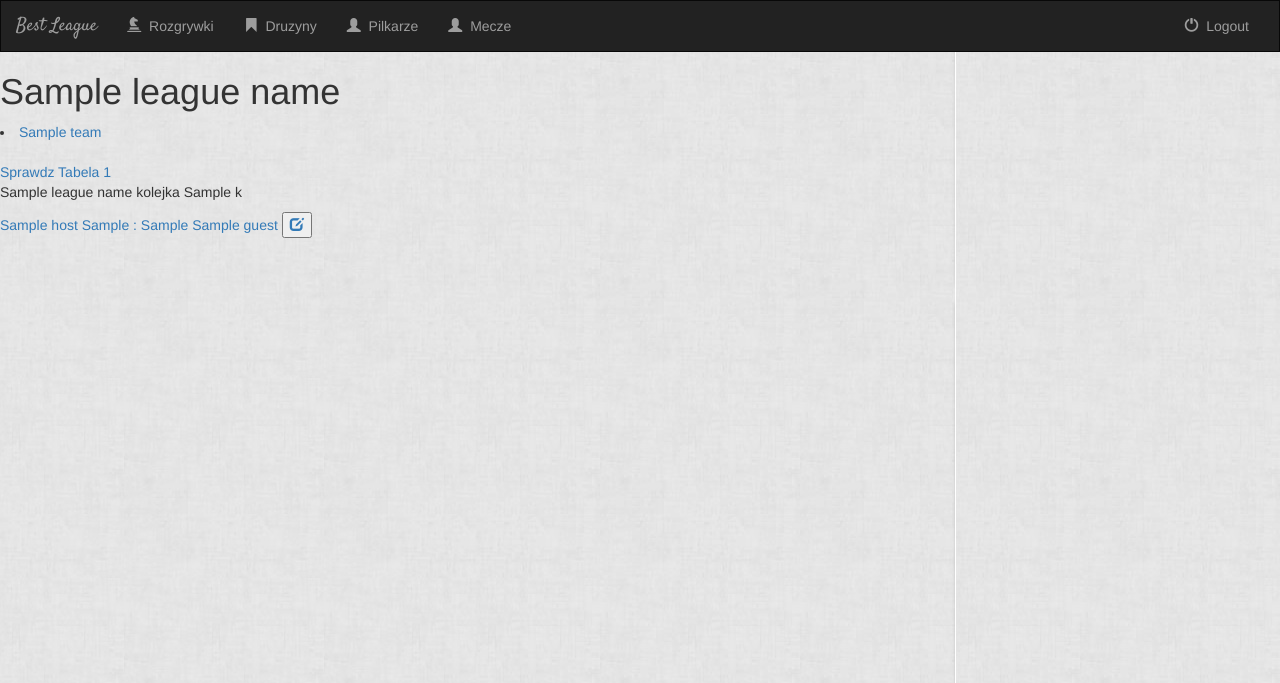
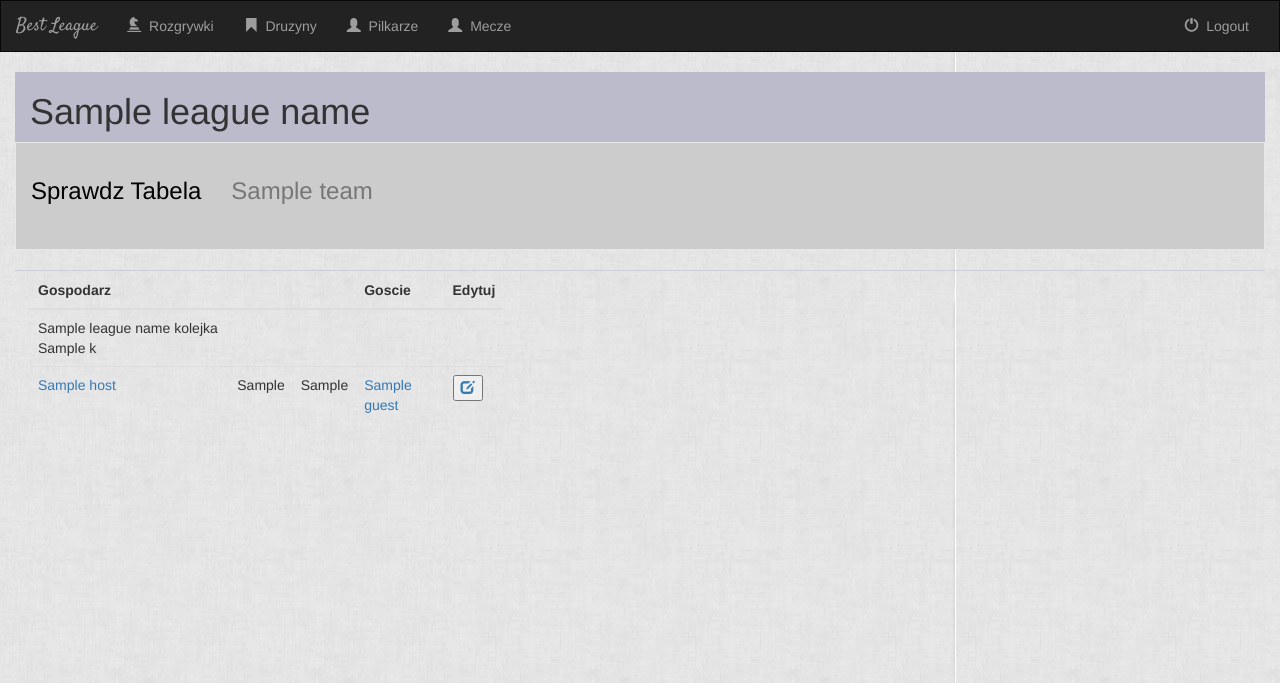
Before and after one commit to whiskermrr/players_dot_com, a Django app: template competition/templates/competition/season_teams.html in a window 1280 px wide. Shown: the top 683 px of the page. Run offline with Django 3.2, Linux system fonts and the light colour scheme; the template is opened without the code that fills it: most values are stand-ins (such as "Sample title", 1, 10 or a date in 2020); some libraries are stand-ins or nearby versions.

Commit message:
stylizacja tabeli

```diff
--- a/competition/templates/competition/season_teams.html
+++ b/competition/templates/competition/season_teams.html
@@ -3,39 +3,97 @@
 {% block body %}
 
     {% if teams %}
-        <h1> {{ league_name }}</h1>
+
+        <div class="container-fluid">
+            <div class=”row”>
+                <div class="col-md-12" style="background-color: #BBBBCC"> <h1>{{ league_name }}</h1> </div>
+            </div>
+        </div>
+
+        <div class="container-fluid" >
+            <nav class="navbar navbar-default" style="background-color: #CCCCCC">
+                <div class="conteiner-fluid" >
+                    <div>
+                        <ul class="nav navbar-nav">
+                            <li><a href="{% url 'competition:league_table' league_id league_name %}" style="color: #000000"> <h3>Sprawdz Tabela<h3> </a></li>
                             {% for t in teams %}
-            <li>
-                <a href="{% url 'competition:team_details' t.id  %}"> {{ t.name }} </a>
-            </li>
-            <br>
+                                <li><a href="{% url 'competition:team_details' t.id  %}"> <h3>{{ t.name }}</h3> </a></li>
                             {% endfor %}
+                        </ul>
+                    </div>
+                </div>
+             </nav>
+        </div>
+
+
     {% else %}
         <h2>No Teams found.</h2>
     {% endif %}
 
-    <a href="{% url 'competition:league_table' league_id league_name %}"> Sprawdz Tabela {{ league_id }}</a>
+    <div class="container-fluid">
+        <div class=”row”>
+           <div class="col-md-12" style="background-color: #CCCDDD">
+
+           </div>
+        </div>
+    </div>
 
     {% if  kolejka_list %}
+        <div class="col-md-5">
+            <div class="container-fluid">
+                <table class="table table-hover">
+                     <thead>
+                        <tr>
+                            <div class="col-md-2">
+                                <th>Gospodarz</th>
+                            </div>
+                            <th></th>
+                            <th></th>
+                            <th>Goscie</th>
+                            <th>Edytuj</th>
+                        </tr>
+                     </thead>
+                     <tbody>
                         {% for k_list in  kolejka_list %}
-            <p> {{ league_name }} kolejka {{ k_list.name }} </p>
+                                <td>{{ league_name }} kolejka {{ k_list.name }}</td>
                             {%  for match in k_list.match_set.all %}
+                                <tr>
+                                    <td>
                                         <a href="{% url 'competition:match_details' match.id  %}">
                                             {{ match.host }}
+
+                                        </a>
+                                    </td>
+                                    <td>
                                         {% if match.hostGoals != null %}
-                        {{ match.hostGoals }} :
+                                                {{ match.hostGoals }}
                                         {% endif %}
+                                    </td>
+                                    <td>
                                         {% if match.guestGoals != null %}
                                                 {{ match.guestGoals }}
                                         {% endif %}
+                                    </td>
+                                    <td>
+                                        <a href="{% url 'competition:match_details' match.id  %}">
+
                                             {{ match.guest }}
                                         </a>
+
+                                    </td>
+                                   <td>
                                         <a href="{% url 'competition:match_update' match.id %}"><button type="button"><span class="glyphicon glyphicon-edit"></span></button></a>
                                         <br>
+                                   </td>
+
+                                </tr>
                             {%  endfor %}
                         {% endfor %}
+                     </tbody>
+                </table>
+            </div>
+        </div>
     {% else %}
         <h2>No kolejka found.</h2>
     {% endif %}
-
 {% endblock %}
```
Lines whose indentation alone changed are shown as unchanged.
